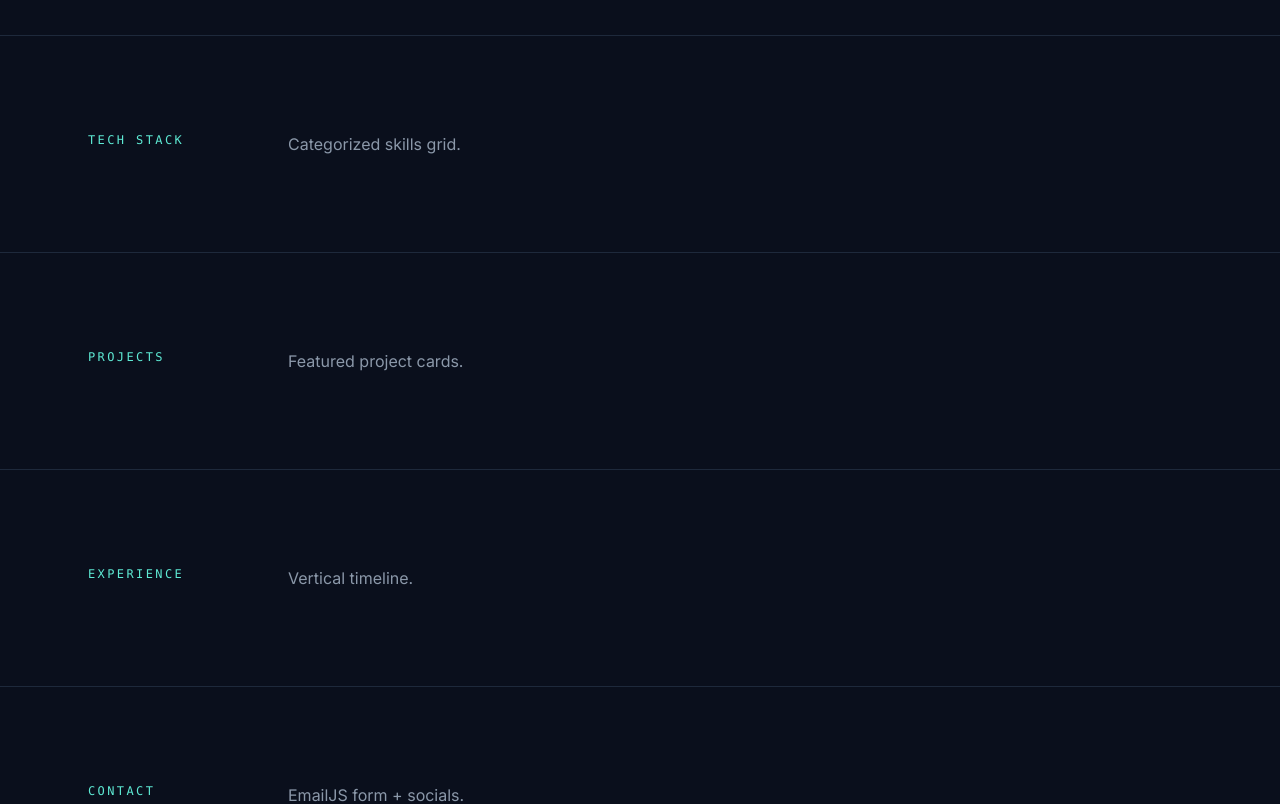
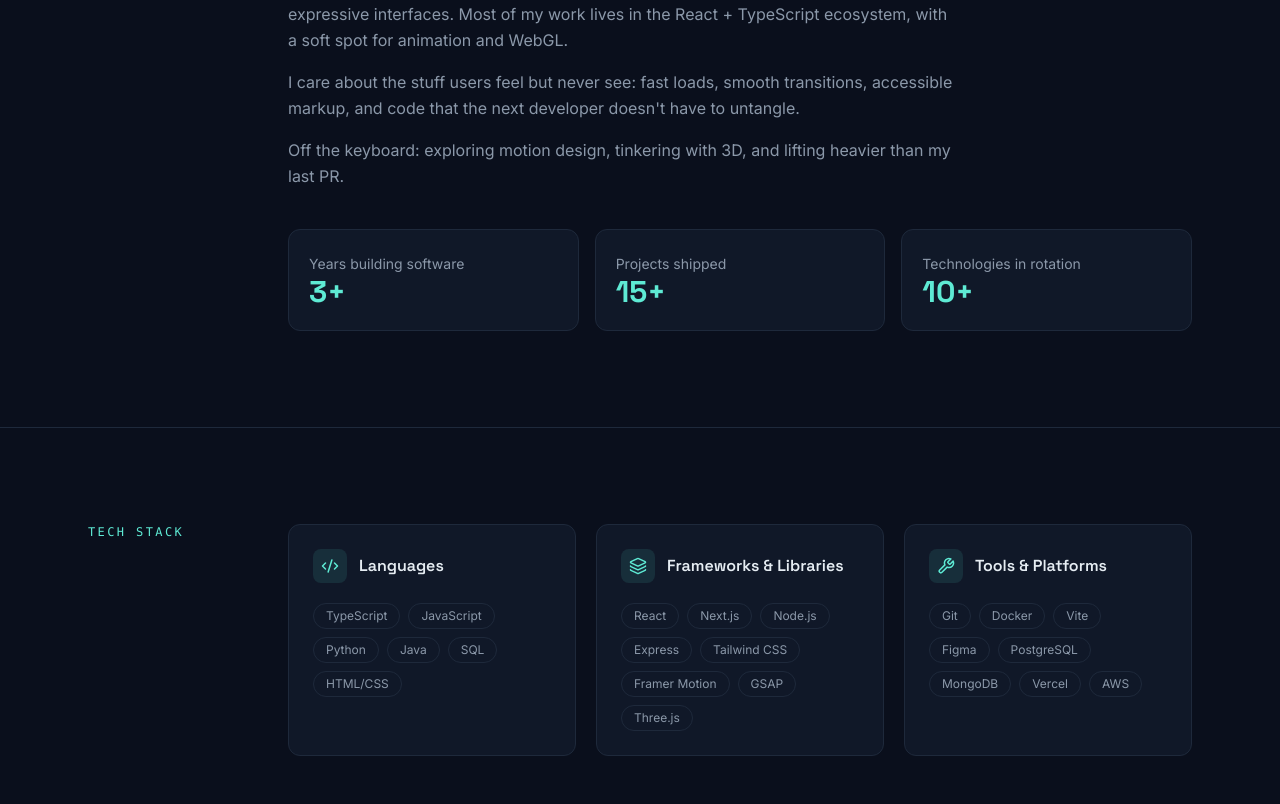
Before and after one commit to Ajeet-Baghel/portfolio, a React (Vite) app: page / in a window 1280 px wide. Shown: the part 982-1786 px from the top of the page. Built offline with nearby package versions, Linux system fonts and the light colour scheme.

Commit message:
feat: add about and tech stack sections

```diff
--- a/src/App.tsx
+++ b/src/App.tsx
@@ -1,5 +1,7 @@
 import Navbar from "./components/Navbar";
 import Hero from "./components/Hero";
+import About from "./components/About";
+import TechStack from "./components/TechStack";
 import Section from "./components/Section";
 
 export default function App() {
@@ -9,13 +11,8 @@ export default function App() {
       <main>
         <Hero />
 
-        <Section id="about" label="About">
-          <p className="text-muted">Bio and stats coming up next.</p>
-        </Section>
-
-        <Section id="stack" label="Tech Stack">
-          <p className="text-muted">Categorized skills grid.</p>
-        </Section>
+        <About />
+        <TechStack />
 
         <Section id="projects" label="Projects">
           <p className="text-muted">Featured project cards.</p>
--- /dev/null
+++ b/src/components/About.tsx
@@ -0,0 +1,66 @@
+import { motion, type Variants } from "framer-motion";
+import Section from "./Section";
+
+const stats = [
+  { value: "3+", label: "Years building software" },
+  { value: "15+", label: "Projects shipped" },
+  { value: "10+", label: "Technologies in rotation" },
+];
+
+const reveal: Variants = {
+  hidden: { opacity: 0, y: 24 },
+  show: {
+    opacity: 1,
+    y: 0,
+    transition: { duration: 0.6, ease: [0.22, 1, 0.36, 1] },
+  },
+};
+
+export default function About() {
+  return (
+    <Section id="about" label="About">
+      <motion.div
+        variants={reveal}
+        initial="hidden"
+        whileInView="show"
+        viewport={{ once: true, margin: "-80px" }}
+      >
+        <h3 className="font-display text-2xl font-semibold tracking-tight md:text-3xl">
+          Engineer who cares about the details.
+        </h3>
+
+        <div className="mt-6 max-w-2xl space-y-4 leading-relaxed text-muted">
+          <p>
+            I'm Ajeet — a software engineer who enjoys the space where clean
+            engineering meets expressive interfaces. Most of my work lives in
+            the React + TypeScript ecosystem, with a soft spot for animation
+            and WebGL.
+          </p>
+          <p>
+            I care about the stuff users feel but never see: fast loads,
+            smooth transitions, accessible markup, and code that the next
+            developer doesn't have to untangle.
+          </p>
+          <p>
+            Off the keyboard: exploring motion design, tinkering with 3D, and
+            lifting heavier than my last PR.
+          </p>
+        </div>
+
+        <dl className="mt-10 grid grid-cols-1 gap-4 sm:grid-cols-3">
+          {stats.map(({ value, label }) => (
+            <div
+              key={label}
+              className="rounded-xl border border-border bg-surface p-5 transition-colors hover:border-accent/40"
+            >
+              <dt className="order-2 mt-1 text-sm text-muted">{label}</dt>
+              <dd className="font-display text-3xl font-bold text-accent">
+                {value}
+              </dd>
+            </div>
+          ))}
+        </dl>
+      </motion.div>
+    </Section>
+  );
+}
--- /dev/null
+++ b/src/components/TechStack.tsx
@@ -0,0 +1,98 @@
+import { motion, type Variants } from "framer-motion";
+import { Code2, Layers, Wrench, type LucideIcon } from "lucide-react";
+import Section from "./Section";
+
+interface Category {
+  icon: LucideIcon;
+  title: string;
+  items: string[];
+}
+
+const categories: Category[] = [
+  {
+    icon: Code2,
+    title: "Languages",
+    items: ["TypeScript", "JavaScript", "Python", "Java", "SQL", "HTML/CSS"],
+  },
+  {
+    icon: Layers,
+    title: "Frameworks & Libraries",
+    items: [
+      "React",
+      "Next.js",
+      "Node.js",
+      "Express",
+      "Tailwind CSS",
+      "Framer Motion",
+      "GSAP",
+      "Three.js",
+    ],
+  },
+  {
+    icon: Wrench,
+    title: "Tools & Platforms",
+    items: [
+      "Git",
+      "Docker",
+      "Vite",
+      "Figma",
+      "PostgreSQL",
+      "MongoDB",
+      "Vercel",
+      "AWS",
+    ],
+  },
+];
+
+const list: Variants = {
+  hidden: {},
+  show: { transition: { staggerChildren: 0.08 } },
+};
+
+const card: Variants = {
+  hidden: { opacity: 0, y: 24 },
+  show: {
+    opacity: 1,
+    y: 0,
+    transition: { duration: 0.55, ease: [0.22, 1, 0.36, 1] },
+  },
+};
+
+export default function TechStack() {
+  return (
+    <Section id="stack" label="Tech Stack">
+      <motion.div
+        variants={list}
+        initial="hidden"
+        whileInView="show"
+        viewport={{ once: true, margin: "-80px" }}
+        className="grid gap-5 md:grid-cols-3"
+      >
+        {categories.map(({ icon: Icon, title, items }) => (
+          <motion.div
+            key={title}
+            variants={card}
+            className="rounded-xl border border-border bg-surface p-6 transition-colors hover:border-accent/40"
+          >
+            <div className="flex items-center gap-3">
+              <span className="rounded-lg bg-accent-soft p-2 text-accent">
+                <Icon size={18} />
+              </span>
+              <h3 className="font-display text-base font-semibold">{title}</h3>
+            </div>
+            <ul className="mt-5 flex flex-wrap gap-2">
+              {items.map((item) => (
+                <li
+                  key={item}
+                  className="rounded-full border border-border px-3 py-1 text-xs text-muted transition-colors hover:border-accent/50 hover:text-foreground"
+                >
+                  {item}
+                </li>
+              ))}
+            </ul>
+          </motion.div>
+        ))}
+      </motion.div>
+    </Section>
+  );
+}
```
